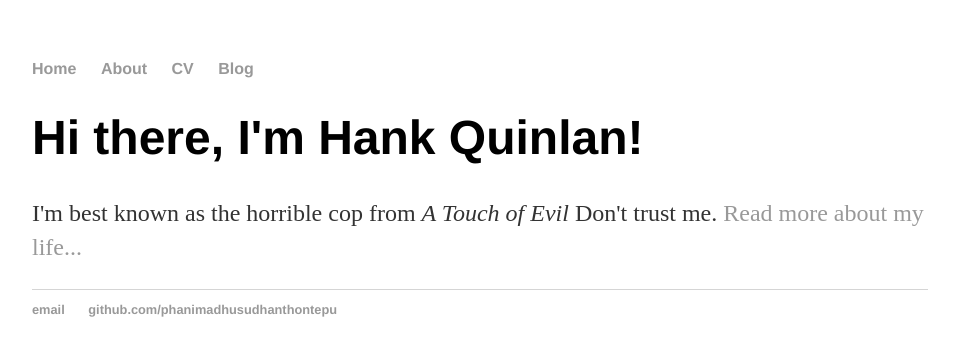
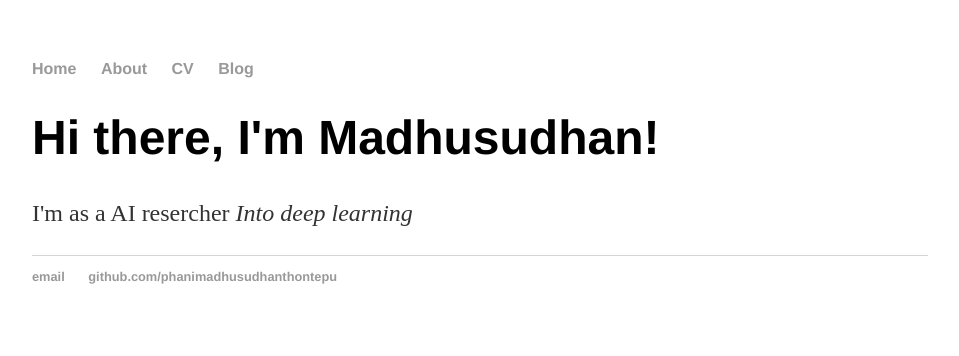
Before and after one commit to phani1995/phani1995.github.io, a Jekyll site: the page built from index.html, in a window 1280 px wide. Shown: the top 356 px of the page, without its empty margins (160-1119 px from the left). Built offline with Jekyll 4.4.1, drawn with Linux system fonts in a browser that asks for light colours.

Commit message:
Update index.html

```diff
--- a/index.html
+++ b/index.html
@@ -1,8 +1,8 @@
 ---
 layout: default
-title: Phani Madhusudhan Thontepu
+title: Phani Madhusudhan Thontepu Blog Site
 ---
 <div class="blurb">
-	<h1>Hi there, I'm Hank Quinlan!</h1>
-	<p>I'm best known as the horrible cop from <em>A Touch of Evil</em> Don't trust me. <a href="/about">Read more about my life...</a></p>
+	<h1>Hi there, I'm Madhusudhan!</h1>
+	<p>I'm as a AI resercher <em>Into deep learning </em> </p>
 </div><!-- /.blurb -->
```
